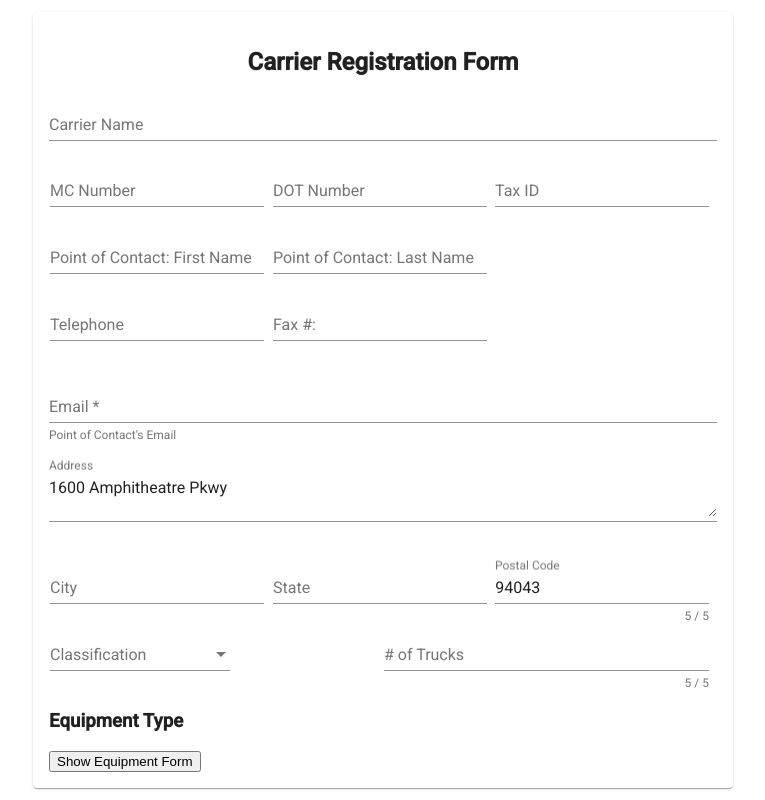
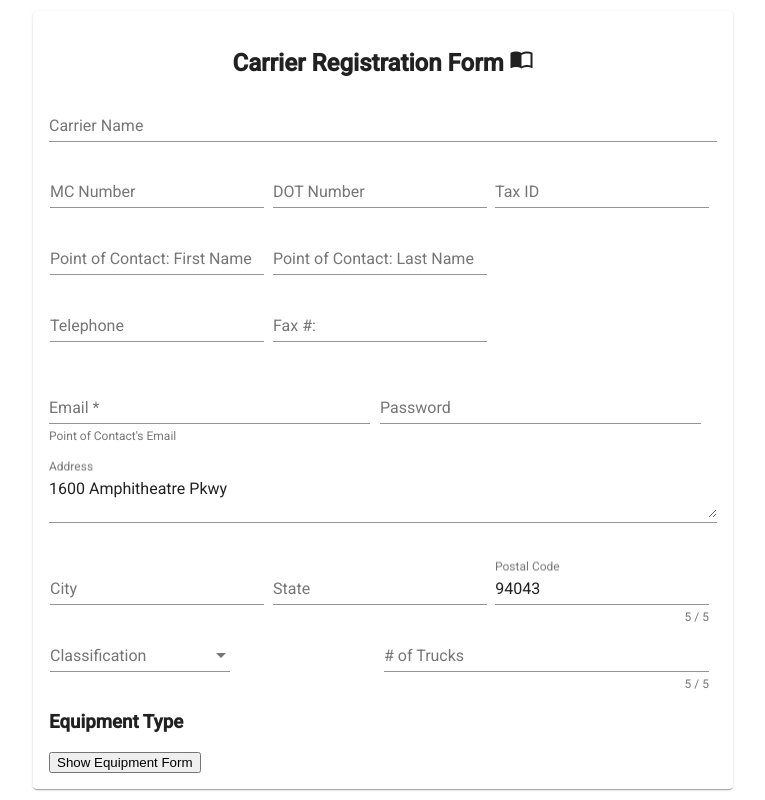
Before and after one commit to dandydanderson/TruckingClientConnection, an Angular app: page /register/carrier in a window 1280 px wide. Shown: the whole page, without its empty margins (257-1022 px from the left). Built offline with nearby package versions, Linux system fonts and the light colour scheme.

Commit message:
added password field to the form

```diff
--- a/src/app/components/truck-registration/truck-registration.component.css
+++ b/src/app/components/truck-registration/truck-registration.component.css
@@ -23,7 +23,8 @@
     width: 75%;
   }
   .half-width{
-    width:50%;
+    width:48%;
+    margin-right: 10px;
   }
   .quarter-width{
     width:25%;
--- a/src/app/components/truck-registration/truck-registration.component.html
+++ b/src/app/components/truck-registration/truck-registration.component.html
@@ -2,7 +2,7 @@
     <form class="form">
         <mat-card class="card">
         <div class="form-header">
-            <h2>Carrier Registration Form</h2>
+            <h2>Carrier Registration Form <i class="material-icons">import_contacts</i></h2>
         </div>
 
         <mat-form-field class="full-width">
@@ -48,7 +48,7 @@
 
     </table>
         <p>
-            <mat-form-field class="full-width">
+            <mat-form-field class="half-width">
                 <mat-label>Email</mat-label>
                 <input matInput [formControl]="emailFormControl" [errorStateMatcher]="matcher"
                        placeholder="Ex. pat@example.com">
@@ -60,7 +60,12 @@
                   Email is <strong>required</strong>
                 </mat-error>
               </mat-form-field>
+              <mat-form-field class="half-width">
+                <mat-label>Password</mat-label>
+                <input matInput type="password">
+              </mat-form-field>
         </p>
+
 
         <p>
           <mat-form-field class="full-width">
```
